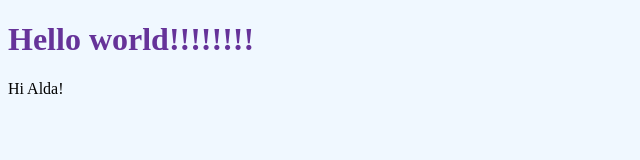
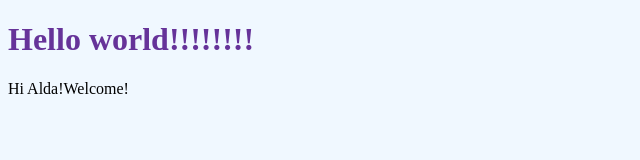
Before and after one commit to AldaThanasi/git_tryouts, a plain HTML site: page index.html in a window 1280 px wide. Shown: the full height of the page, 0-640 px from the left. Drawn offline with Linux system fonts and the light colour scheme.

Commit message:
welcome message

```diff
--- a/index.html
+++ b/index.html
@@ -11,7 +11,7 @@
     Hello world!!!!!!!!
   </h1>
   <p>
-    Hi Alda!
+    Hi Alda!Welcome!
   </p>
   <body>
       <script src="main.js"></script>
```
